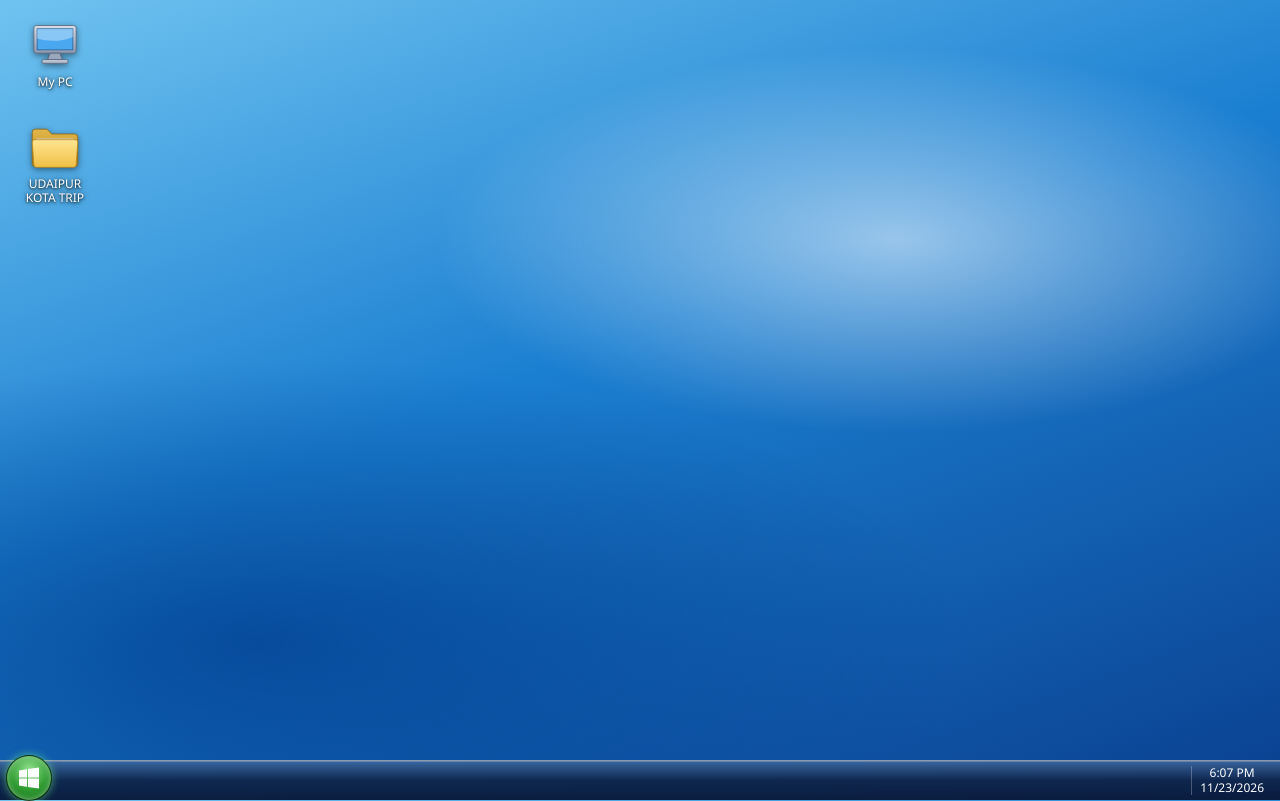
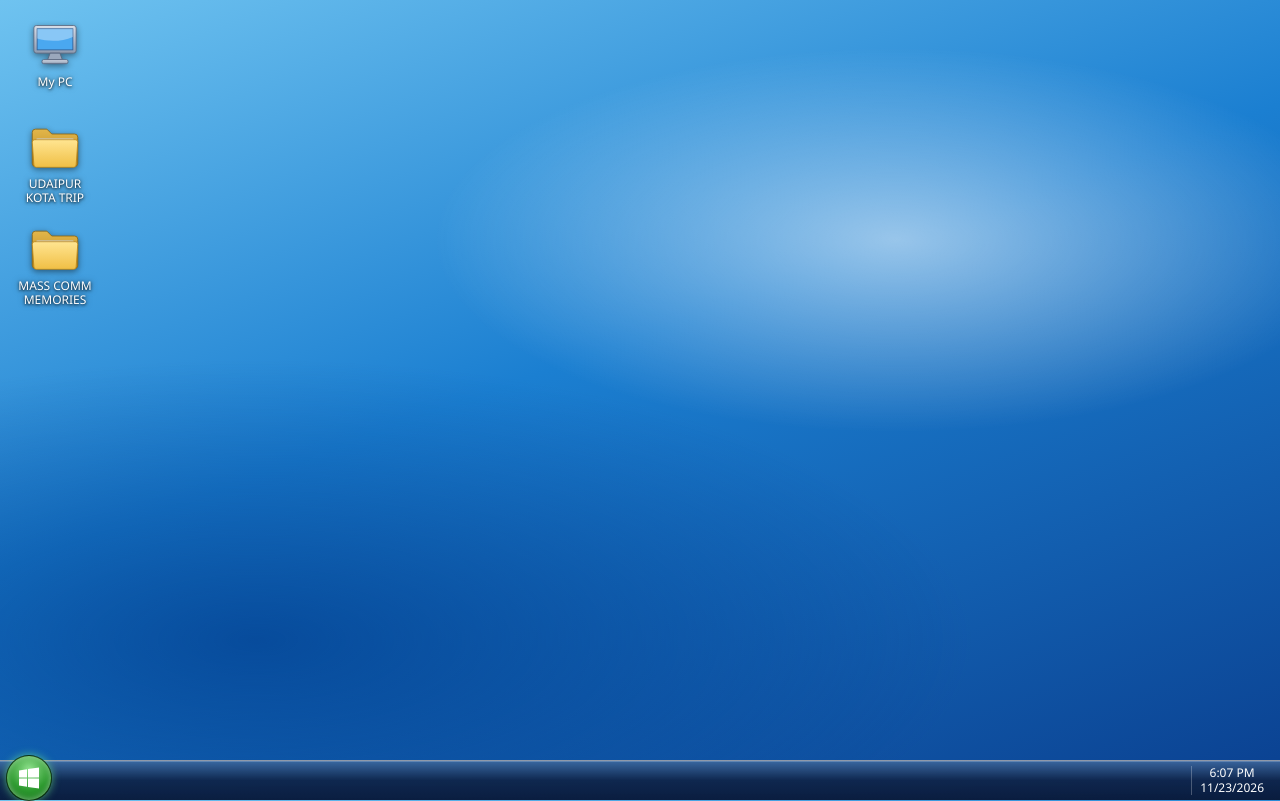
Before and after one commit to educationsimplified/uzairdrive, a plain HTML site: page index.html in a window 1280 px wide. Drawn offline with Linux system fonts and the light colour scheme.

Commit message:
Update index.html

```diff
--- a/index.html
+++ b/index.html
@@ -247,6 +247,7 @@
    ============================================================ */
 const FOLDERS = [
   { name: "UDAIPUR KOTA TRIP", href: "udaipur.html", onDesktop: true },
+  { name: "MASS COMM MEMORIES", href: "masscomm_memories.html", onDesktop: true },
   // { name: "Photos", href: "photos.html" },
   // { name: "Videos", href: "videos.html" },
 ];
```
